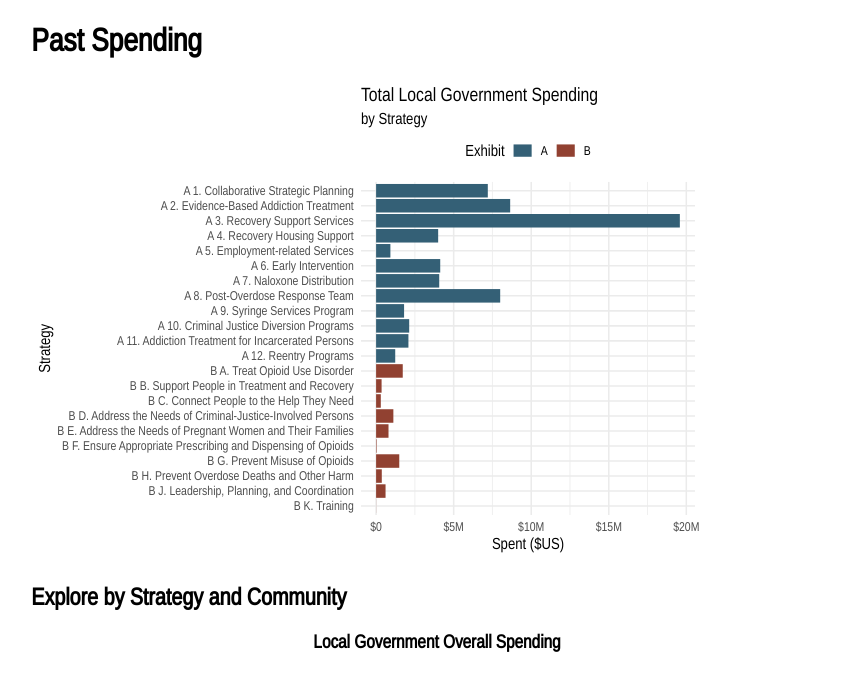
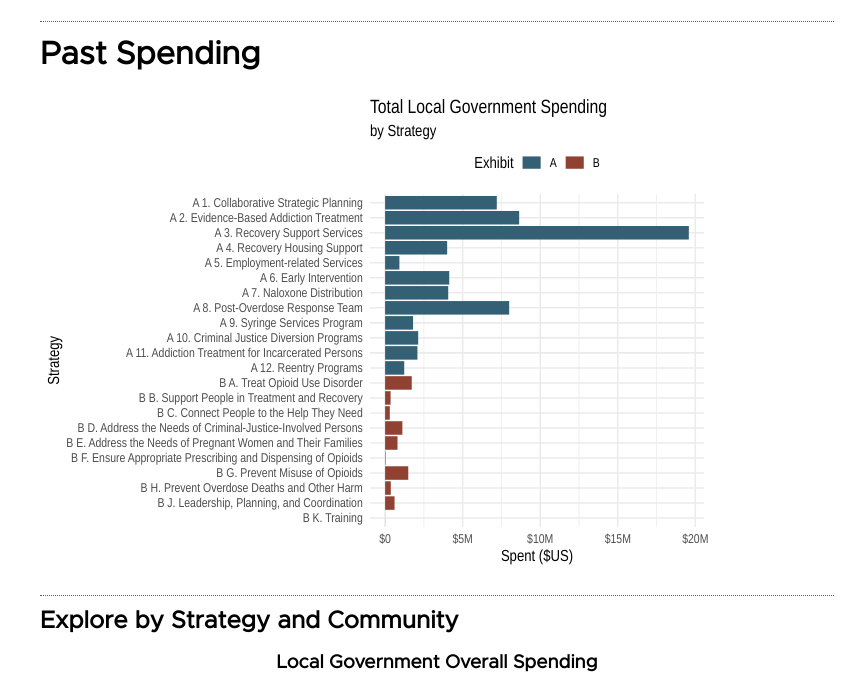
Before and after one commit to CORE-NC-Group/CORE-NC-Group.github.io, a plain HTML site: page viz/past/index.html in a window 1280 px wide. Shown: the top 687 px of the page, without its empty margins (203-1068 px from the left). Drawn offline with Linux system fonts and the light colour scheme; files whose address does not match are found by name.

Commit message:
tweaked bespoke viz

```diff
--- a/viz/past/past.css
+++ b/viz/past/past.css
@@ -11,11 +11,11 @@
   --err-bg: #f0b0b0;
   --alt-bg: #e0e0e0;
 
-  --border: #808080;
+  --border: #606060;
 }
 
 body {
-  font-family: "Liberation Sans Narrow", Verdana, sans-serif;
+  font-family: "Metropolis", Verdana, sans-serif, sans;
   padding: 0 1rem;
 }
 
@@ -36,12 +36,19 @@ div#app > div {
   margin-right: auto;
 }
 
+h1, h2 {
+  border-top: 1px dotted var(--border);
+  padding-top: 1ex;
+  font-weight: bold;
+}
+
 h3#map-title { text-align: center; }
 
 div#the-map {
   position: relative;
   text-align: center;
 }
+div#the-map svg path, input, select, label { cursor: pointer; }
 
 div#the-map div.overlay {
   position: absolute;
```
